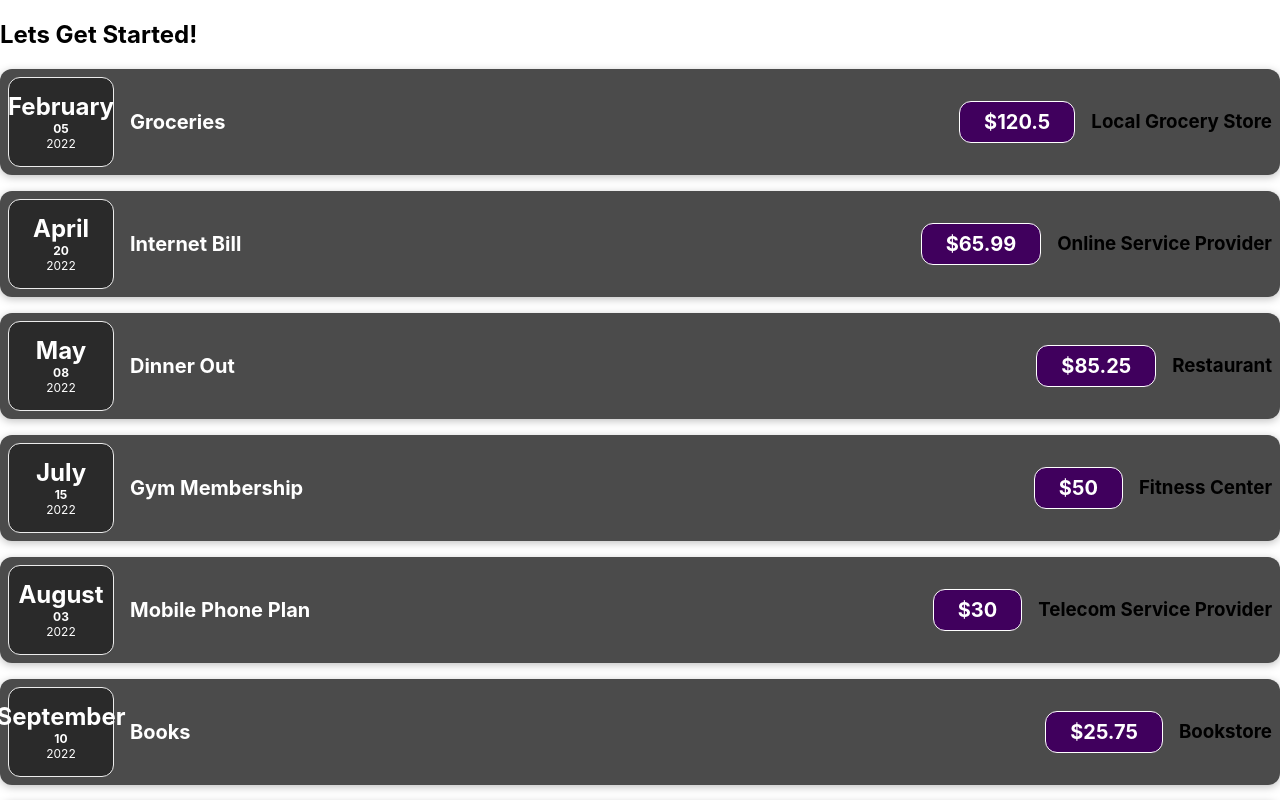
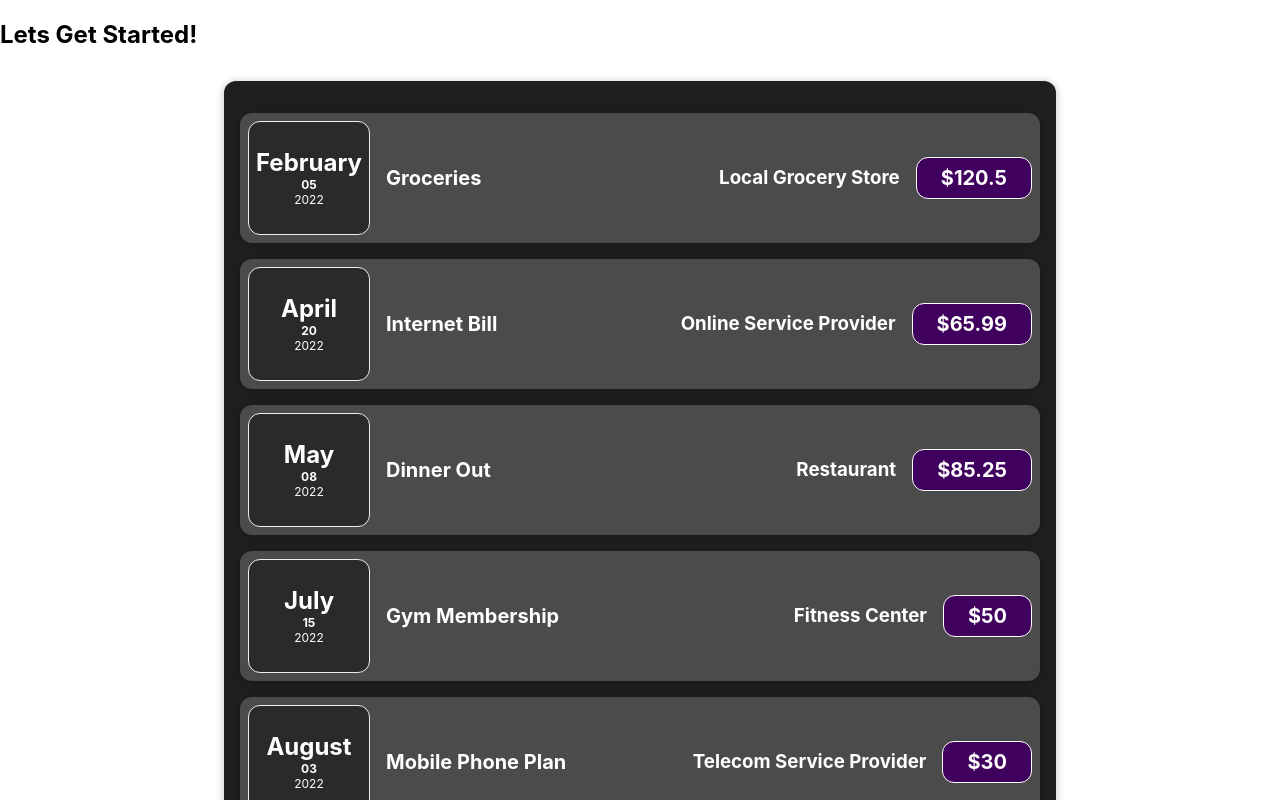
Before and after one commit to arpitanaskar/ExpenseItem, a React (Create React App) app: page / in a window 1280 px wide. Shown: the top 800 px of the page. Built offline with nearby package versions, Linux system fonts and the light colour scheme; the HTML template or start-up script is replaced by a standard one.

Commit message:
Using Card

```diff
--- a/src/App.js
+++ b/src/App.js
@@ -1,98 +1,12 @@
-import ExpenseItem from "./components/ExpenseItem";
-
-function App() {
-  const expenses = [
-    {
-      id: "e5",
-      title: "Groceries",
-      amount: 120.5,
-      date: new Date(2022, 1, 5),
-      locationOfExpenditure: "Local Grocery Store",
-    },
-    {
-      id: "e6",
-      title: "Internet Bill",
-      amount: 65.99,
-      date: new Date(2022, 3, 20),
-      locationOfExpenditure: "Online Service Provider",
-    },
-    {
-      id: "e7",
-      title: "Dinner Out",
-      amount: 85.25,
-      date: new Date(2022, 4, 8),
-      locationOfExpenditure: "Restaurant",
-    },
-    {
-      id: "e8",
-      title: "Gym Membership",
-      amount: 50.0,
-      date: new Date(2022, 6, 15),
-      locationOfExpenditure: "Fitness Center",
-    },
-    {
-      id: "e9",
-      title: "Mobile Phone Plan",
-      amount: 30.0,
-      date: new Date(2022, 7, 3),
-      locationOfExpenditure: "Telecom Service Provider",
-    },
-    {
-      id: "e10",
-      title: "Books",
-      amount: 25.75,
-      date: new Date(2022, 8, 10),
-      locationOfExpenditure: "Bookstore",
-    },
-    {
-      id: "e11",
-      title: "Movie Tickets",
-      amount: 40.0,
-      date: new Date(2022, 9, 18),
-      locationOfExpenditure: "Cinema",
-    },
-    {
-      id: "e12",
-      title: "Home Cleaning Supplies",
-      amount: 55.8,
-      date: new Date(2022, 10, 5),
-      locationOfExpenditure: "Local Supermarket",
-    },
-    {
-      id: "e13",
-      title: "Laptop Upgrade",
-      amount: 899.99,
-      date: new Date(2023, 1, 3),
-      locationOfExpenditure: "Electronics Store",
-    },
-    {
-      id: "e14",
-      title: "Vacation Expenses",
-      amount: 1200.0,
-      date: new Date(2023, 4, 22),
-      locationOfExpenditure: "Travel and Accommodation",
-    },
-  ];
-
-  const Items = [];
-  for (let i = 0; i < expenses.length; i++) {
-    Items.push(
-      <ExpenseItem
-        key={expenses[i].id}
-        title={expenses[i].title}
-        amount={expenses[i].amount}
-        date={expenses[i].date}
-        locationOfExpenditure={expenses[i].locationOfExpenditure}
-      />
-    );
-  }
-
+import Expenses from "./components/Expenses/Expenses";
+import React from "react";
+const App = () => {
   return (
     <div>
       <h2>Lets Get Started!</h2>
-      {Items}
+      <Expenses />
     </div>
   );
-}
+};
 
 export default App;
--- a/src/components/ExpenseDate.css
+++ b/src/components/Expenses/ExpenseDate.css
@@ -1,8 +1,8 @@
 .expense-date {
   display: flex;
   flex-direction: column;
-  width: 6.5rem;
-  height: 5.5rem;
+  width: 7.5rem;
+  height: 7rem;
   border: 1px solid #ececec;
   background-color: #2a2a2a;
   color: white;
--- /dev/null
+++ b/src/components/Expenses/ExpenseDetails.css
@@ -0,0 +1,3 @@
+.expense-item__location {
+  color: white;
+}
--- a/src/components/ExpenseDetails.js
+++ b/src/components/Expenses/ExpenseDetails.js
@@ -1,3 +1,5 @@
+import "./ExpenseDetails.css";
+
 const ExpenseDetails = (props) => {
   const title = props.title;
   const amount = props.amount;
@@ -6,8 +8,8 @@ const ExpenseDetails = (props) => {
   return (
     <div className="expense-item__description">
       <h2>{title}</h2>
+      <h3 className="expense-item__location">{location}</h3>
       <div className="expense-item__price">${amount}</div>
-      <h3>{location}</h3>
     </div>
   );
 };
--- a/src/components/ExpenseItem.css
+++ b/src/components/Expenses/ExpenseItem.css
@@ -2,10 +2,8 @@
   display: flex;
   justify-content: space-between;
   align-items: center;
-  box-shadow: 0 2px 8px rgba(0, 0, 0, 0.25);
   padding: 0.5rem;
   margin: 1rem 0;
-  border-radius: 12px;
   background-color: #4b4b4b;
 }
 
--- a/src/components/ExpenseItem.js
+++ b/src/components/Expenses/ExpenseItem.js
@@ -1,10 +1,11 @@
 import "./ExpenseItem.css";
 import ExpenseDate from "./ExpenseDate.js";
 import ExpenseDetails from "./ExpenseDetails.js";
+import Card from "../UI/Card.js";
 
 const ExpenseItem = (props) => {
   return (
-    <div className="expense-item">
+    <Card className="expense-item">
       <ExpenseDate eDate={props.date} />
 
       {/* The variable name of date in the ExpenseDate and here when we are passing props, should be the same. "eDate". we can always use date. I used eDate for clearing my concept. */}
@@ -16,7 +17,7 @@ const ExpenseItem = (props) => {
 
         // { this locationOfExpenditure is getting passed from App.js where the data mainly belongs.}
       />
-    </div>
+    </Card>
   );
 };
 
--- /dev/null
+++ b/src/components/Expenses/Expenses.css
@@ -0,0 +1,9 @@
+.expenses {
+  padding: 1rem;
+  background-color: rgb(31, 31, 31);
+  margin: 2rem auto;
+  width: 50rem;
+  max-width: 95%;
+  border-radius: 12px;
+  box-shadow: 0 1px 8px rgba(0, 0, 0, 0.25);
+}
--- /dev/null
+++ b/src/components/Expenses/Expenses.js
@@ -0,0 +1,94 @@
+import ExpenseItem from "./ExpenseItem";
+import "./Expenses.css";
+
+const expenses = [
+  {
+    id: "e5",
+    title: "Groceries",
+    amount: 120.5,
+    date: new Date(2022, 1, 5),
+    locationOfExpenditure: "Local Grocery Store",
+  },
+  {
+    id: "e6",
+    title: "Internet Bill",
+    amount: 65.99,
+    date: new Date(2022, 3, 20),
+    locationOfExpenditure: "Online Service Provider",
+  },
+  {
+    id: "e7",
+    title: "Dinner Out",
+    amount: 85.25,
+    date: new Date(2022, 4, 8),
+    locationOfExpenditure: "Restaurant",
+  },
+  {
+    id: "e8",
+    title: "Gym Membership",
+    amount: 50.0,
+    date: new Date(2022, 6, 15),
+    locationOfExpenditure: "Fitness Center",
+  },
+  {
+    id: "e9",
+    title: "Mobile Phone Plan",
+    amount: 30.0,
+    date: new Date(2022, 7, 3),
+    locationOfExpenditure: "Telecom Service Provider",
+  },
+  {
+    id: "e10",
+    title: "Books",
+    amount: 25.75,
+    date: new Date(2022, 8, 10),
+    locationOfExpenditure: "Bookstore",
+  },
+  {
+    id: "e11",
+    title: "Movie Tickets",
+    amount: 40.0,
+    date: new Date(2022, 9, 18),
+    locationOfExpenditure: "Cinema",
+  },
+  {
+    id: "e12",
+    title: "Home Cleaning Supplies",
+    amount: 55.8,
+    date: new Date(2022, 10, 5),
+    locationOfExpenditure: "Local Supermarket",
+  },
+  {
+    id: "e13",
+    title: "Laptop Upgrade",
+    amount: 899.99,
+    date: new Date(2023, 1, 3),
+    locationOfExpenditure: "Electronics Store",
+  },
+  {
+    id: "e14",
+    title: "Vacation Expenses",
+    amount: 1200.0,
+    date: new Date(2023, 4, 22),
+    locationOfExpenditure: "Travel and Accommodation",
+  },
+];
+
+const Items = [];
+for (let i = 0; i < expenses.length; i++) {
+  Items.push(
+    <ExpenseItem
+      key={expenses[i].id}
+      title={expenses[i].title}
+      amount={expenses[i].amount}
+      date={expenses[i].date}
+      locationOfExpenditure={expenses[i].locationOfExpenditure}
+    />
+  );
+}
+
+const Expenses = () => {
+  return <div className="expenses">{Items}</div>;
+};
+
+export default Expenses;
--- /dev/null
+++ b/src/components/UI/Card.css
@@ -0,0 +1,4 @@
+.card {
+  border-radius: 12px;
+  box-shadow: 0 1px 8px rgba(0, 0, 0, 0.25);
+}
--- /dev/null
+++ b/src/components/UI/Card.js
@@ -0,0 +1,8 @@
+import "./Card.css";
+
+const Card = (props) => {
+  const Class = "card " + props.className;
+  return <div className={Class}>{props.children}</div>;
+};
+
+export default Card;
```
Also changed, not shown: src/components/Expenses/ExpenseDate.js (renamed from src/components/ExpenseDate.js).
